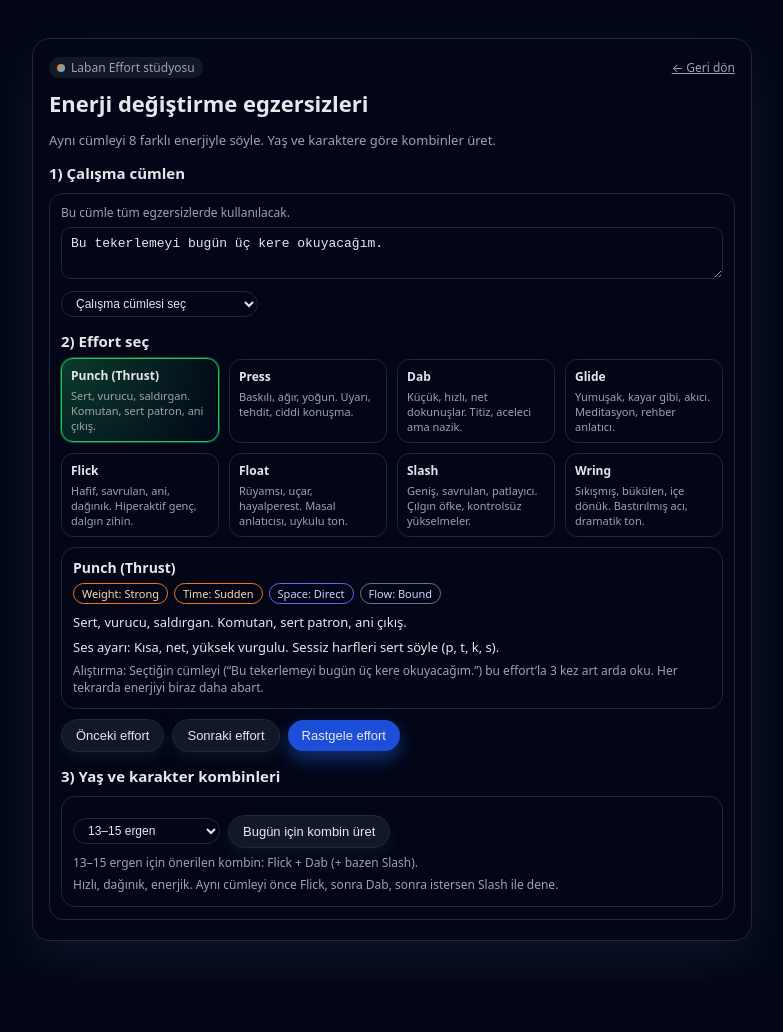
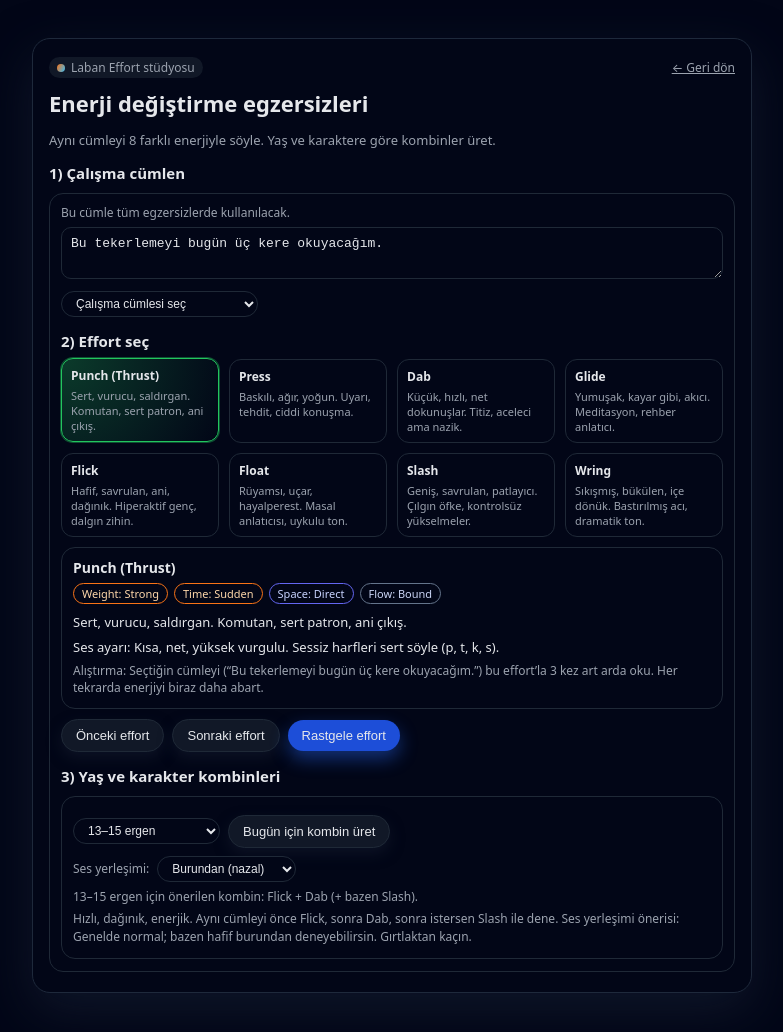
Before and after one commit to jackedreacher/seslendirme-proje, a website: page laban-effort.html in a window 1280 px wide. Shown: the whole page, without its empty margins (248-1031 px from the left). Before the commit the page ends 981 px from the top, so only its background shows below. Drawn offline with Linux system fonts and the light colour scheme.

Commit message:
yeni sayfa laban etkisi güncelleme

```diff
--- a/laban-effort.html
+++ b/laban-effort.html
@@ -232,6 +232,10 @@
       padding: 4px 10px;
       font-size: 12px;
     }
+    .placement-label {
+      font-size: 12px;
+      color: #9ca3af;
+    }
     .persona-note {
       font-size: 12px;
       color: #9ca3af;
@@ -324,6 +328,14 @@
             <option value="old">70+ çok yaşlı</option>
           </select>
           <button id="randomCombo" class="secondary">Bugün için kombin üret</button>
+        </div>
+        <div class="practice-row">
+          <span class="placement-label">Ses yerleşimi:</span>
+          <select id="placementSelect" class="select-small">
+            <option value="normal">Normal</option>
+            <option value="nasal">Burundan (nazal)</option>
+            <option value="throat">Gırtlaktan (boğaz)</option>
+          </select>
         </div>
         <div class="persona-note" id="personaInfo"></div>
         <div class="persona-note" id="comboInfo" style="margin-top:4px;"></div>
@@ -427,22 +439,30 @@
         teen: {
           name: "13–15 ergen",
           combo: "Flick + Dab (+ bazen Slash)",
-          tip: "Hızlı, dağınık, enerjik. Aynı cümleyi önce Flick, sonra Dab, sonra istersen Slash ile dene."
+          tip: "Hızlı, dağınık, enerjik. Aynı cümleyi önce Flick, sonra Dab, sonra istersen Slash ile dene.",
+          placementHint: "Genelde normal; bazen hafif burundan deneyebilirsin. Gırtlaktan kaçın.",
+          defaultPlacement: "nasal"
         },
         adult: {
           name: "30–40 yetişkin",
           combo: "Glide + Press (+ gerektiğinde Punch)",
-          tip: "Kontrollü, ciddi, net. Glide ile nötr başla, Press ile baskı ekle, Punch ile sertleştir."
+          tip: "Kontrollü, ciddi, net. Glide ile nötr başla, Press ile baskı ekle, Punch ile sertleştir.",
+          placementHint: "Denge için çoğunlukla normal rezonans kullan. Burundan ve gırtlaktan aşırı kaçın.",
+          defaultPlacement: "normal"
         },
         middle: {
           name: "40–70 orta–ileri yaş",
           combo: "Glide + Wring",
-          tip: "Sakin ama içi dolu. Aynı cümleyi önce Glide, sonra Wring ile söyleyip duyguyu derinleştir."
+          tip: "Sakin ama içi dolu. Aynı cümleyi önce Glide, sonra Wring ile söyleyip duyguyu derinleştir.",
+          placementHint: "Normal rezonansa hafif gırtlaktan renk ekleyebilirsin. Burundan kaçın.",
+          defaultPlacement: "throat"
         },
         old: {
           name: "70+ çok yaşlı",
           combo: "Float + Wring",
-          tip: "Yavaş, kırılgan, nefesi çabuk tükenen. Float ile masalsı, Wring ile yorgun ve içe dönük bir ton dene."
+          tip: "Yavaş, kırılgan, nefesi çabuk tükenen. Float ile masalsı, Wring ile yorgun ve içe dönük bir ton dene.",
+          placementHint: "Normal + hafif gırtlaktan ve nefesli tını. Burun tınısını çok abartma.",
+          defaultPlacement: "throat"
         }
       };
 
@@ -462,6 +482,7 @@
       const personaInfo = document.getElementById("personaInfo");
       const comboInfo = document.getElementById("comboInfo");
       const backLink = document.getElementById("backToIndexLaban");
+      const placementSelect = document.getElementById("placementSelect");
 
       let currentIndex = 0;
 
@@ -580,7 +601,10 @@
         const p = personas[key];
         if (!p) return;
         personaInfo.textContent = p.name + " için önerilen kombin: " + p.combo + ".";
-        comboInfo.textContent = p.tip;
+        comboInfo.textContent = p.tip + " Ses yerleşimi önerisi: " + p.placementHint;
+        if (placementSelect && p.defaultPlacement) {
+          placementSelect.value = p.defaultPlacement;
+        }
       }
 
       personaSelect.addEventListener("change", function () {
@@ -591,6 +615,9 @@
         const key = personaSelect.value;
         const p = personas[key];
         if (!p) return;
+        if (placementSelect && p.defaultPlacement) {
+          placementSelect.value = p.defaultPlacement;
+        }
         const base = p.combo.split("+")[0] || "";
         const trimmed = base.trim().split(" ")[0].toLowerCase();
         const candidates = efforts.filter(function (e) {
```
